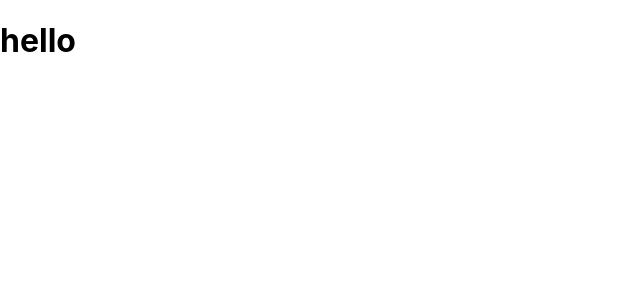
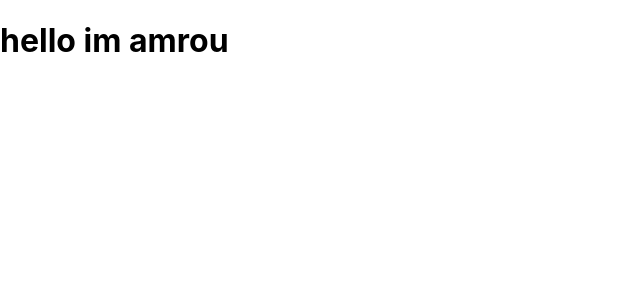
Before and after one commit to Digital-Dream-Team-rbk/Trendy-Threads, a React (Create React App) app in the folder trendy/: page / in a window 1280 px wide. Shown: the top 300 px of the page, without its empty margins (0-640 px from the left). Built offline with nearby package versions, Linux system fonts and the light colour scheme.

Commit message:
first push

```diff
--- a/trendy/src/App.js
+++ b/trendy/src/App.js
@@ -3,7 +3,7 @@ import './App.css';
 
 function App() {
   return (
-   <h1>hello </h1>
+   <h1>hello im amrou</h1>
   );
 }
 
```
